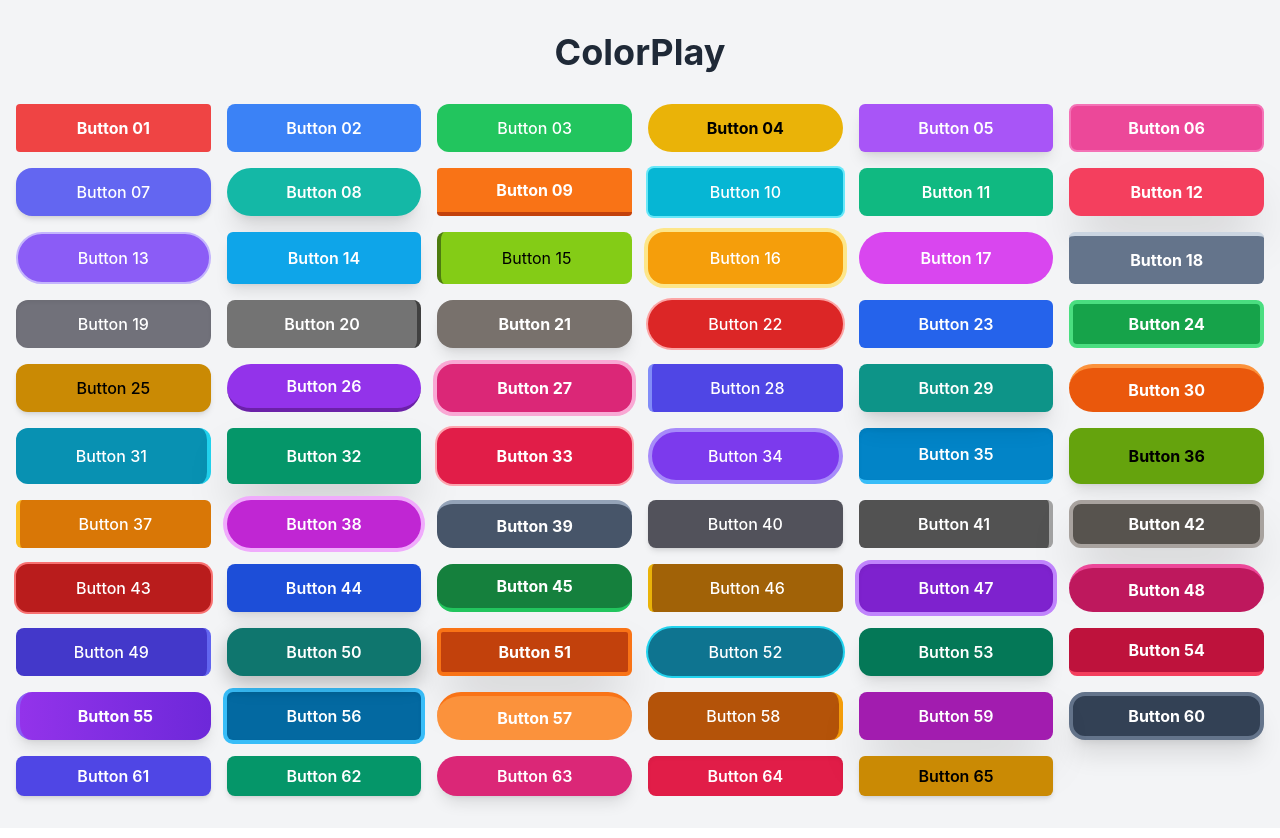
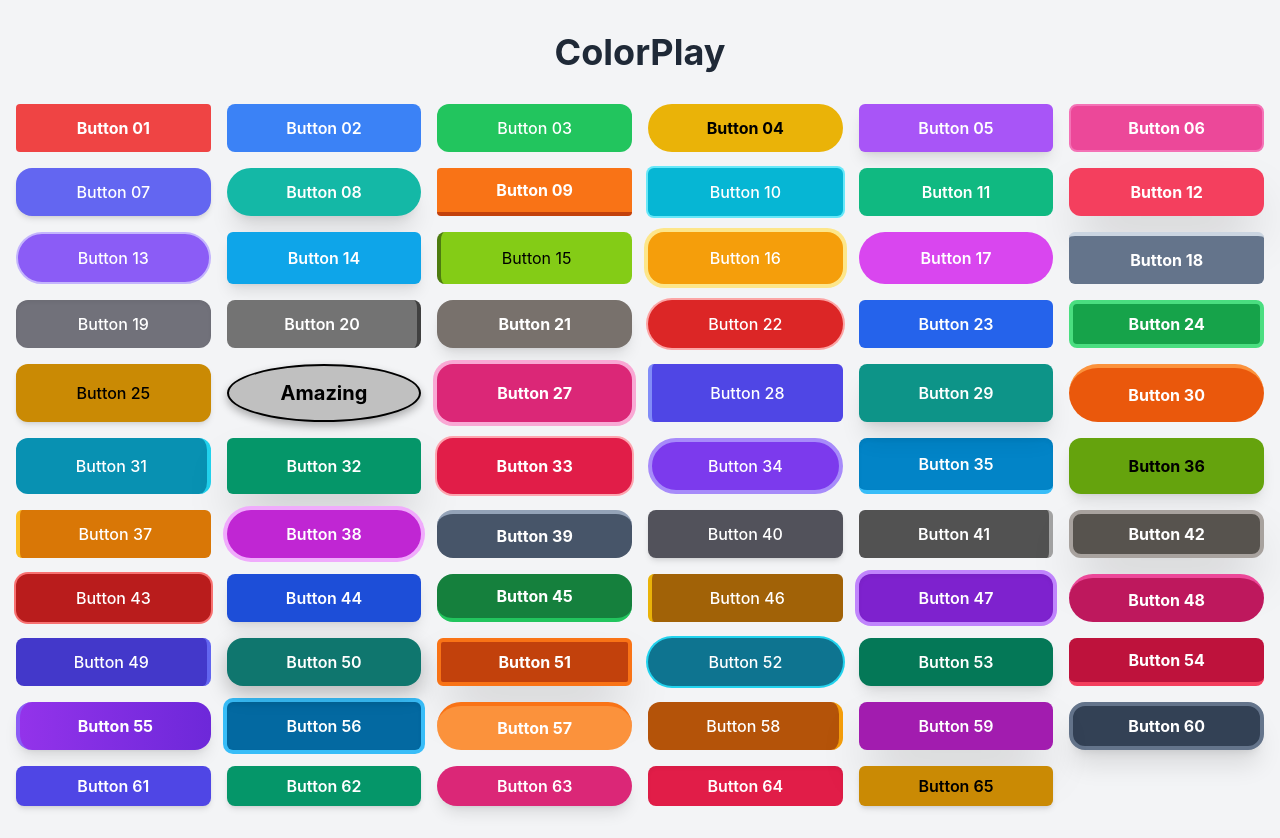
Before and after one commit to knowinGit-CSI/colorplay-2, a React (Create React App) app: page / in a window 1280 px wide. Built offline with nearby package versions, Linux system fonts and the light colour scheme.

Commit message:
Add Button26 feature: move, shake, and color toggle (silver ↔ gold)

```diff
--- a/package.json
+++ b/package.json
@@ -39,6 +39,7 @@
   "devDependencies": {
     "@tailwindcss/postcss": "^4.1.14",
     "autoprefixer": "^10.4.21",
+    "gh-pages": "^6.3.0",
     "postcss": "^8.5.6",
     "tailwindcss": "^3.4.18"
   }
--- a/src/components/buttons/Button26.js
+++ b/src/components/buttons/Button26.js
@@ -1,11 +1,47 @@
-import React from 'react';
+import React, { useState } from 'react';
 
-const Button26 = ({ text = "Button 26" }) => {
+function Button26() {
+  const [color, setColor] = useState('silver');
+  const [position, setPosition] = useState({ top: 0, left: 0 });
+  const [shake, setShake] = useState(false);
+
+  const handleClick = () => {
+    // Toggle color
+    setColor(prev => (prev === 'silver' ? '#FFD700' : 'silver'));
+
+    // Random movement
+    const top = Math.floor(Math.random() * 100) - 50;
+    const left = Math.floor(Math.random() * 100) - 50;
+    setPosition({ top, left });
+
+    // Trigger shake
+    setShake(true);
+    setTimeout(() => setShake(false), 300); // shake lasts 0.3s
+  };
+
   return (
-    <button className="bg-purple-600 hover:bg-purple-700 text-white font-semibold py-2 px-6 rounded-full border-b-4 border-purple-800 transition duration-300">
-      {text}
+    <button
+      onClick={handleClick}
+      style={{
+        position: 'relative',
+        top: position.top,
+        left: position.left,
+        transition: 'top 0.3s ease, left 0.3s ease, background-color 0.3s ease',
+        backgroundColor: color,
+        color: 'black',
+        border: '2px solid black',
+        borderRadius: '50%',
+        padding: '12px 24px',
+        fontWeight: 'bold',
+        fontSize: '1.25rem',
+        cursor: 'pointer',
+        boxShadow: '0 4px 8px rgba(0,0,0,0.3)',
+        transform: shake ? 'translateY(-5px) translateX(2px)' : 'translateY(0)',
+      }}
+    >
+      Amazing
     </button>
   );
-};
+}
 
 export default Button26;
```
Also changed, not shown: 1 other file (tests, documents, lock files or other folders).
